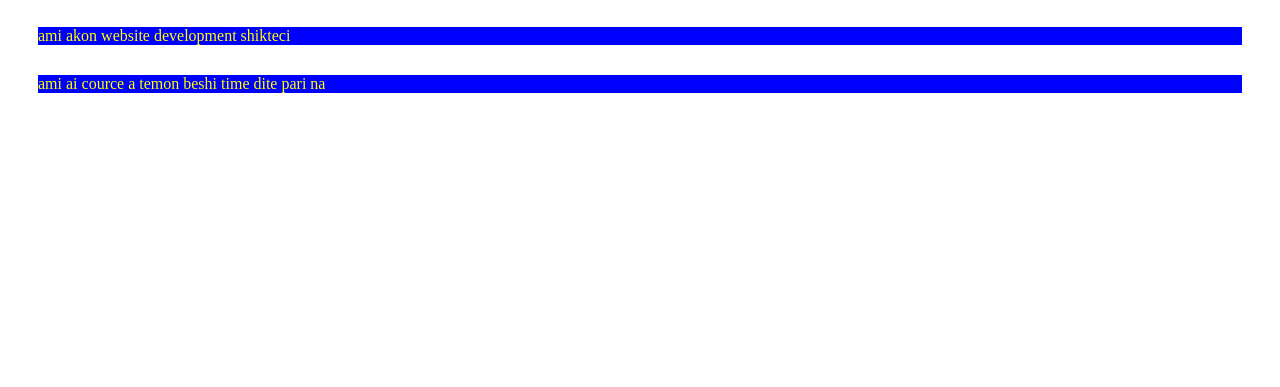
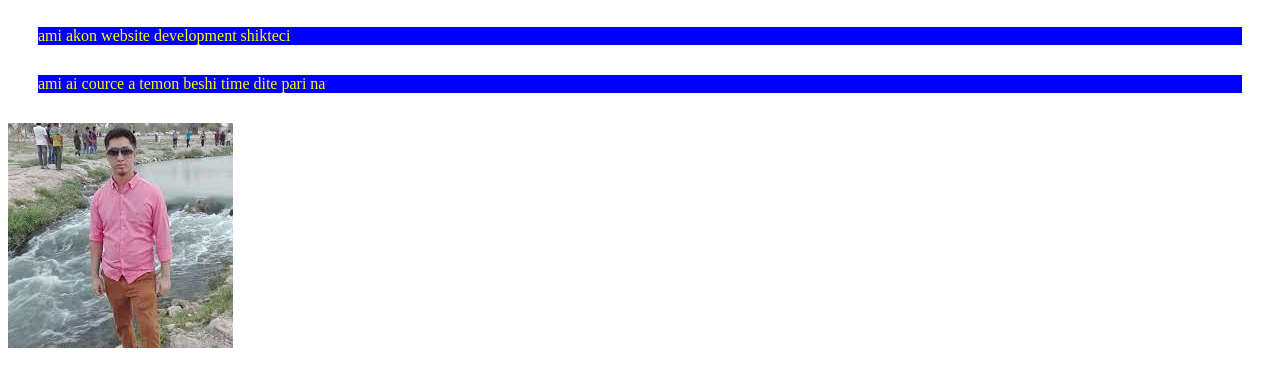
Before and after one commit to abdulmokit/my-secend-repo, a plain HTML site: page index.html in a window 1280 px wide. Shown: the part 61-448 px from the top of the page. Drawn offline with Linux system fonts and the light colour scheme.

Commit message:
photo add

```diff
--- a/index.html
+++ b/index.html
@@ -23,5 +23,6 @@
 <body>
    <p>ami akon website development shikteci</p>
    <p>ami ai cource a temon beshi time dite pari na</p>
+   <img src="mokit.jpg.jfif" alt="">
 </body>
 </html>
```
Also changed, not shown: bangladesh.jfif (added), mokit.jpg.jfif (added).
